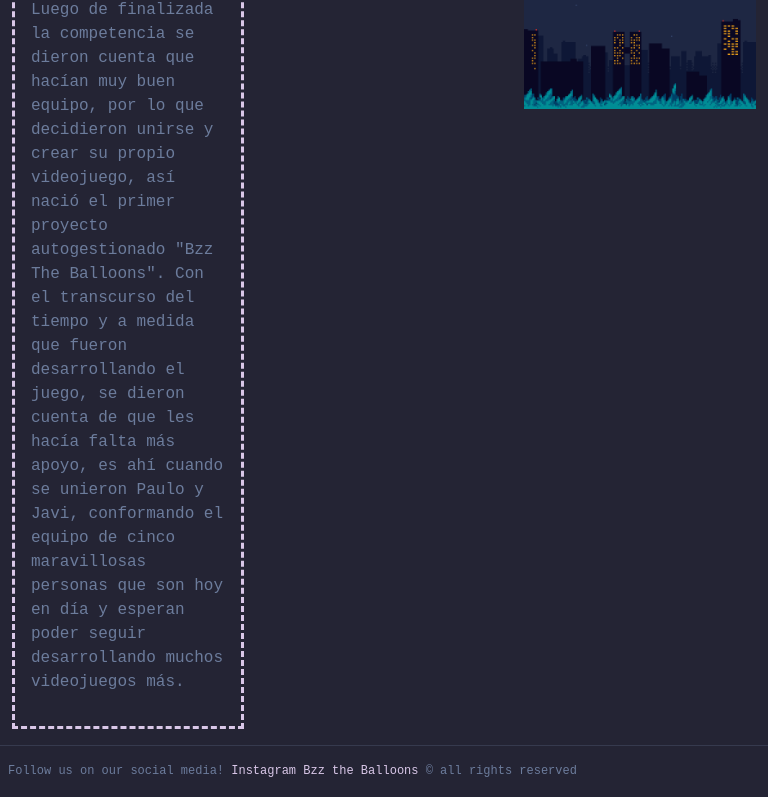
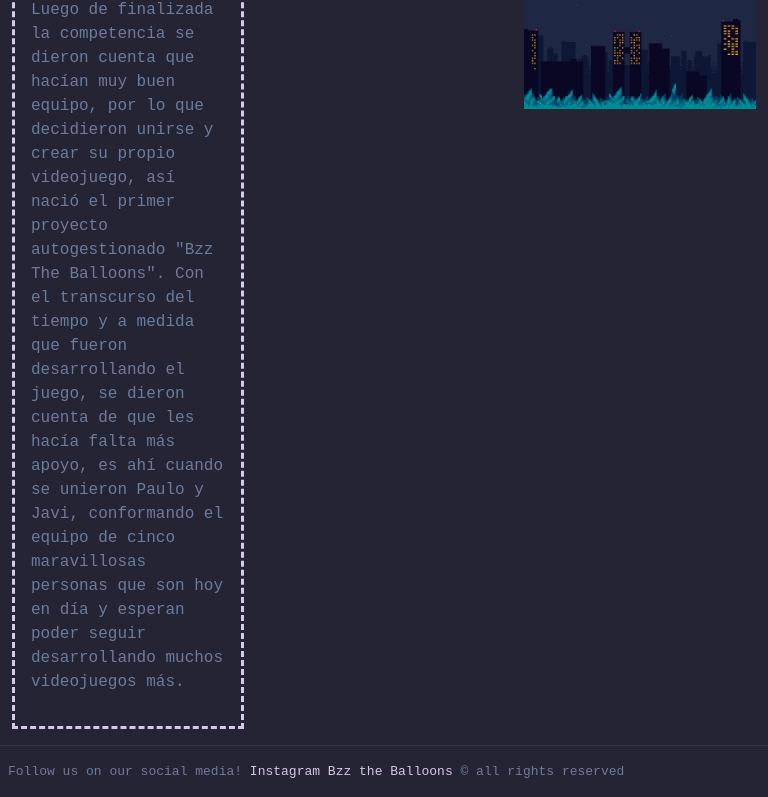
Before and after one commit to amargia/MicroMoon-Bugs, a plain HTML site: page index.html in a window 768 px wide. Shown: the part 618-1415 px from the top of the page. Drawn offline with nearby package versions, Linux system fonts and the light colour scheme.

Commit message:
ajuste footer

```diff
--- a/css/estilos.css
+++ b/css/estilos.css
@@ -39,7 +39,7 @@ a {
 	text-decoration: none;
 }
 .footer {
-	font-size: 10px;
+	font-size: 11px;
 }
 @media all and (min-width: 768px) and (max-width: 1024px){
 	a.nav-link {
@@ -58,7 +58,7 @@ a {
 		font-size: 14px;
 	}
 	.footer {
-		font-size: 12px;
+		font-size: 13px;
 	}
 }
 @media all and (min-width: 1024px){
```
